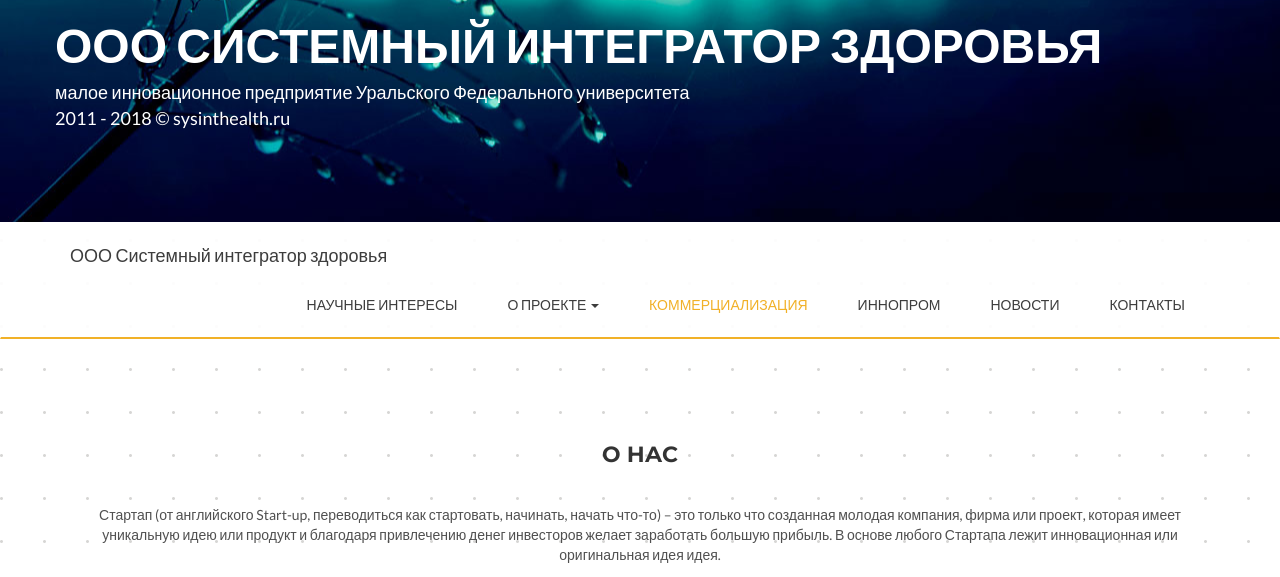
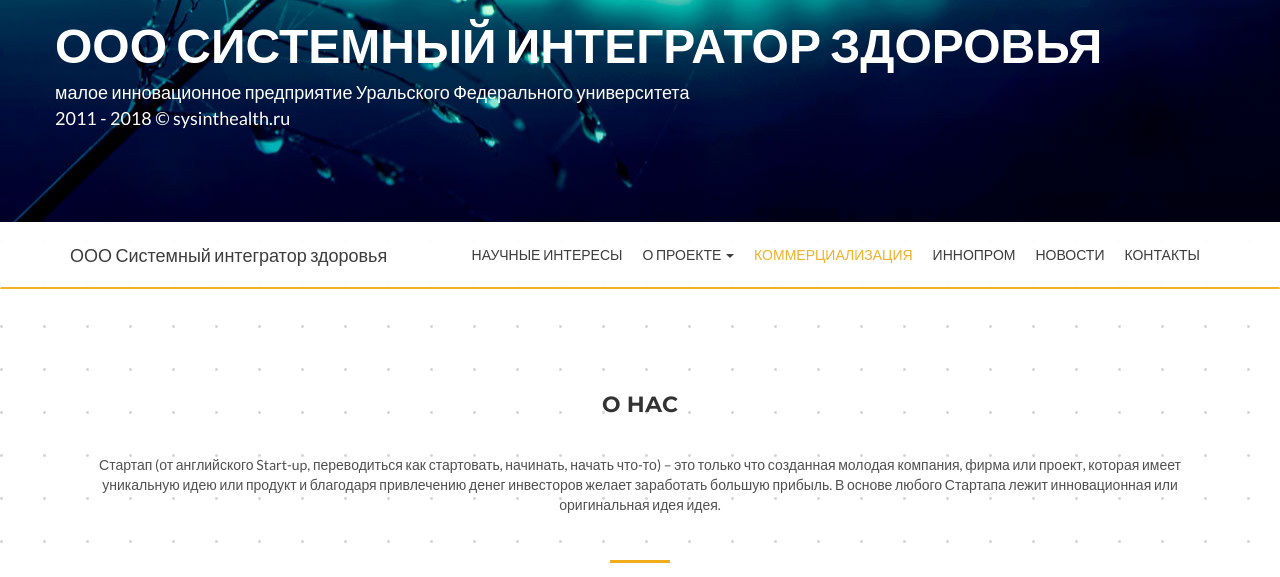
Before and after one commit to ooosiz/ooosiz.github.io, a PHP site: page / in a window 1280 px wide. Shown: the part 578-1155 px from the top of the page. Run offline with PHP 8.4, Linux system fonts and the light colour scheme.

Commit message:
Настроил горизонтальное расстояние между элементами главного меню

```diff
--- /dev/null
+++ b/css/fix.css
@@ -0,0 +1,4 @@
+.navbar-nav > li{
+  padding-left:5px;
+  padding-right:5px;
+}
--- a/css/style.css
+++ b/css/style.css
@@ -152,7 +152,7 @@
 }
 
 .navsticky .nav>li>a{
-	padding: 10px 25px;
+	padding: 10px 5px;
 	line-height: 44px;
 	background-image: none;
 }
--- a/index.html
+++ b/index.html
@@ -17,6 +17,7 @@
     <link href="css/prettyPhoto.css" rel="stylesheet">
     <link href="css/jquery.bxslider.css" rel="stylesheet">
     <link href="css/animate.css" rel="stylesheet">
+    <link href="css/fix.css" rel="stylesheet">
 
     <!-- HTML5 Shim and Respond.js IE8 support of HTML5 elements and media queries -->
     <!-- WARNING: Respond.js doesn't work if you view the page via file:// -->
```
